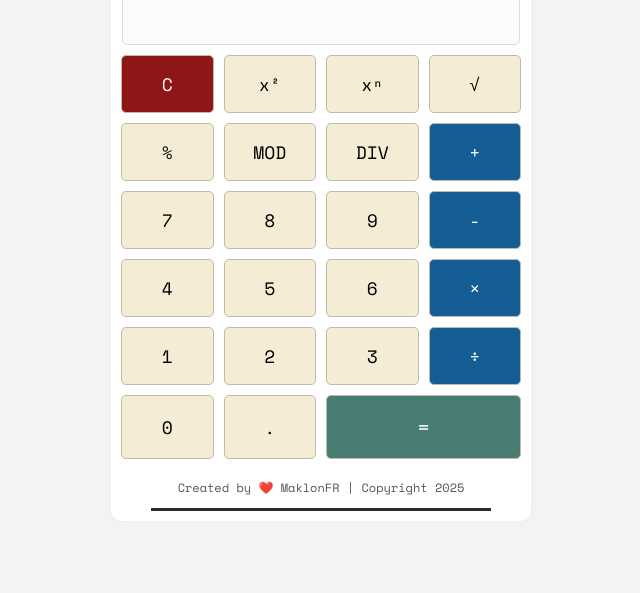
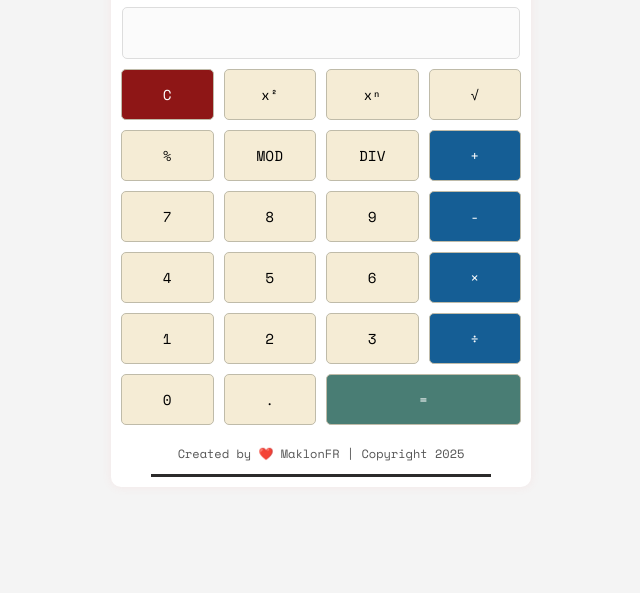
Before and after one commit to MaklonFR/calculator-app, a plain HTML site: page index.html in a window 1280 px wide. Shown: the part 207-800 px from the top of the page, without its empty margins (319-959 px from the left). Drawn offline with nearby package versions, Linux system fonts and the light colour scheme.

Commit message:
update new

```diff
--- a/css/style.css
+++ b/css/style.css
@@ -22,8 +22,8 @@ body {
 .display {
     font-family: 'Space Mono', monospace;
     width: 94%;
-    height: 50px;
-    font-size: 3em;
+    height: 30px;
+    font-size: 2.5em;
     text-align: right;
     padding: 10px;
     background: #FBFBFB;
@@ -41,8 +41,8 @@ body {
 
 button {
     font-family: 'Space Mono', monospace;
-    font-size: 1.5em;
-    padding: 15px;
+    font-size: 1.2em;
+    padding: 14px;
     border-radius: 5px;
     border: 1px solid #BFBBA9;
     cursor: pointer;
@@ -58,7 +58,7 @@ button.equal {
     background: #497D74;
     color: #fff;
     grid-column: span 2; /* Span 2 columns */
-    font-size: 1.8em;
+    font-size: 1.2em;
 }
 
 button.clear {
```
